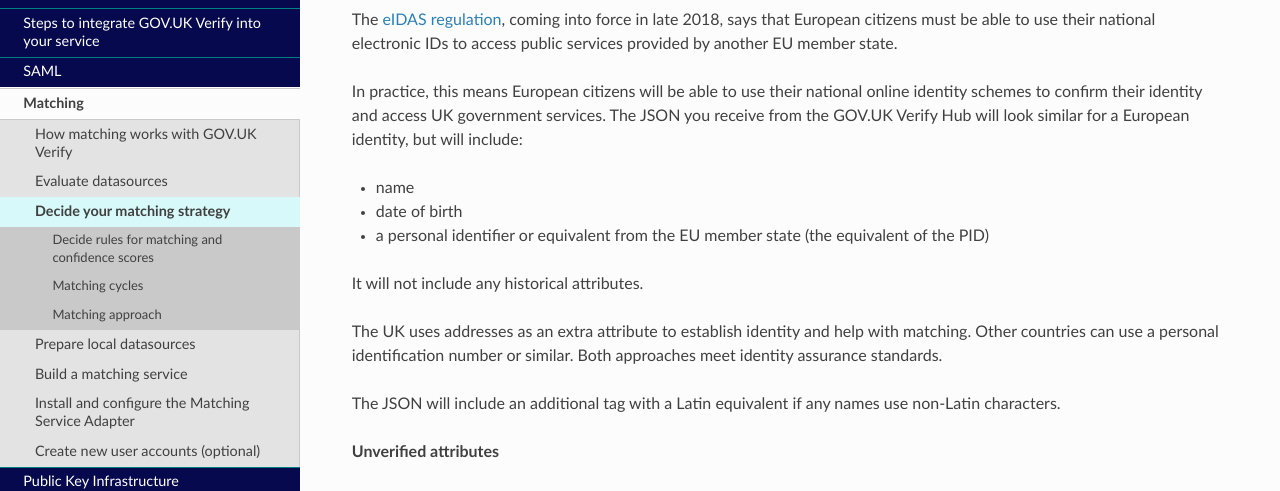
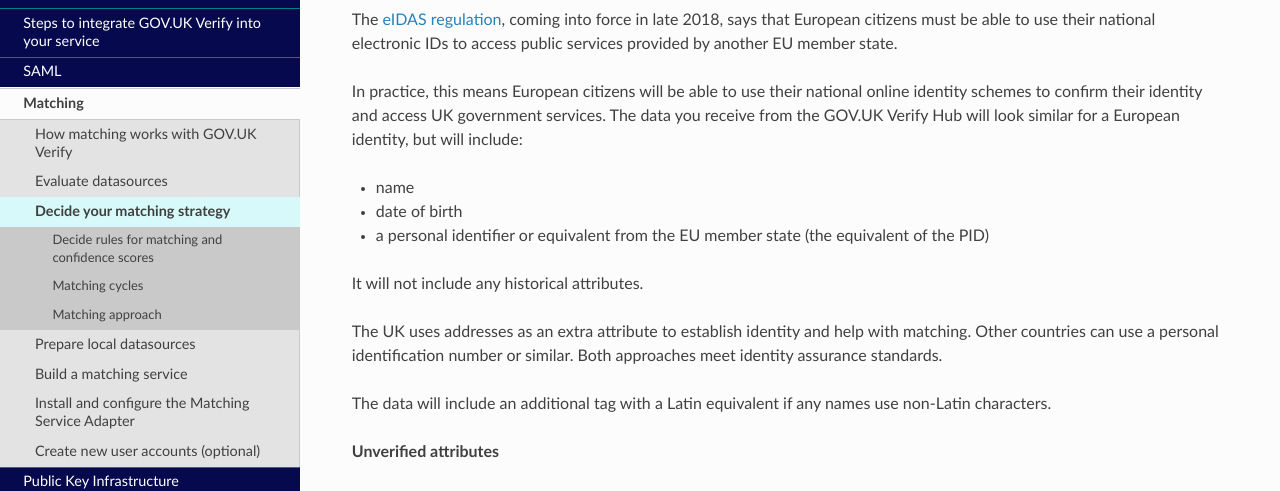
Before and after one commit to alphagov/rp-onboarding-tech-docs, a Sphinx documentation site: the page built from source/pages/matching/matchingstrategy.rst, in a window 1280 px wide and 900 px high, scrolled down 3617 px. Shown: the part 176-667 px from the top of the window. Built offline with Sphinx 7.4.7 and the Read the Docs theme 2.0.0, drawn with Linux system fonts in a browser that asks for light colours; nearby versions of some CDN libraries; pages that are not in the unit, such as notebooks, are missing from menus; comment, search, counter and statistics services are not loaded.

Commit message:
bau: Remove slightly inaccurate bit about JSON from the hub
The hub doesn't send JSON, the MSA does. In this case it doesn't
actually matter that its' JSON though, so let's just day "data"

Co-authored-by: Anshul Sirur <anshul.sirur@digital.cabinet-office.gov.uk>
Co-authored-by: Jennifer Lambourne <jennifer.lambourne@digital.cabinet-office.gov.uk>

```diff
--- a/source/pages/matching/matchingstrategy.rst
+++ b/source/pages/matching/matchingstrategy.rst
@@ -137,7 +137,7 @@
 
 The `eIDAS regulation <https://ico.org.uk/for-organisations/guide-to-eidas/what-is-the-eidas-regulation/>`_, coming into force in late 2018, says that European citizens must be able to use their national electronic IDs to access public services provided by another EU member state.
 
-In practice, this means European citizens will be able to use their national online identity schemes to confirm their identity and access UK government services. The JSON you receive from the GOV.UK Verify Hub will look similar for a European identity, but will include:
+In practice, this means European citizens will be able to use their national online identity schemes to confirm their identity and access UK government services. The data you receive from the GOV.UK Verify Hub will look similar for a European identity, but will include:
 
 - name
 - date of birth
@@ -147,7 +147,7 @@
 
 The UK uses addresses as an extra attribute to establish identity and help with matching. Other countries can use a personal identification number or similar. Both approaches meet identity assurance standards.
 
-The JSON will include an additional tag with a Latin equivalent if any names use non-Latin characters.
+The data will include an additional tag with a Latin equivalent if any names use non-Latin characters.
 
 **Unverified attributes**
 
```
